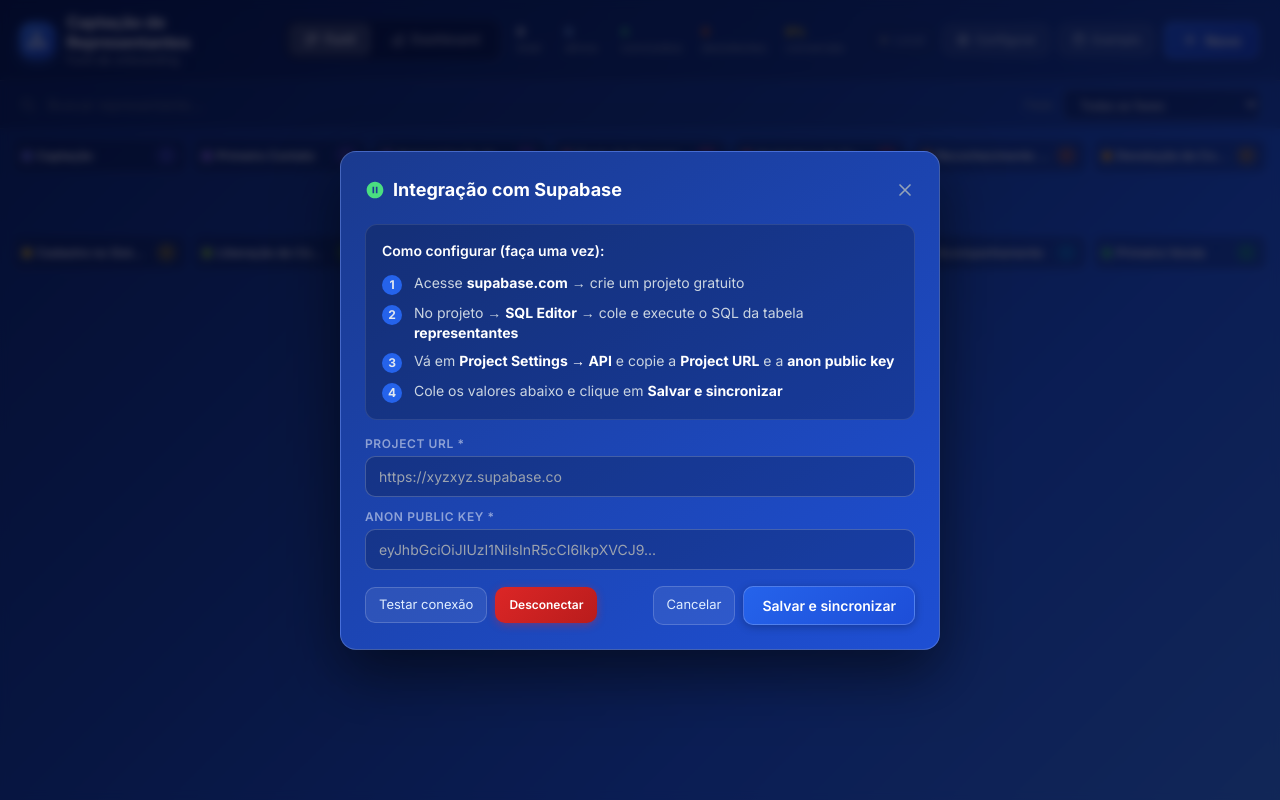
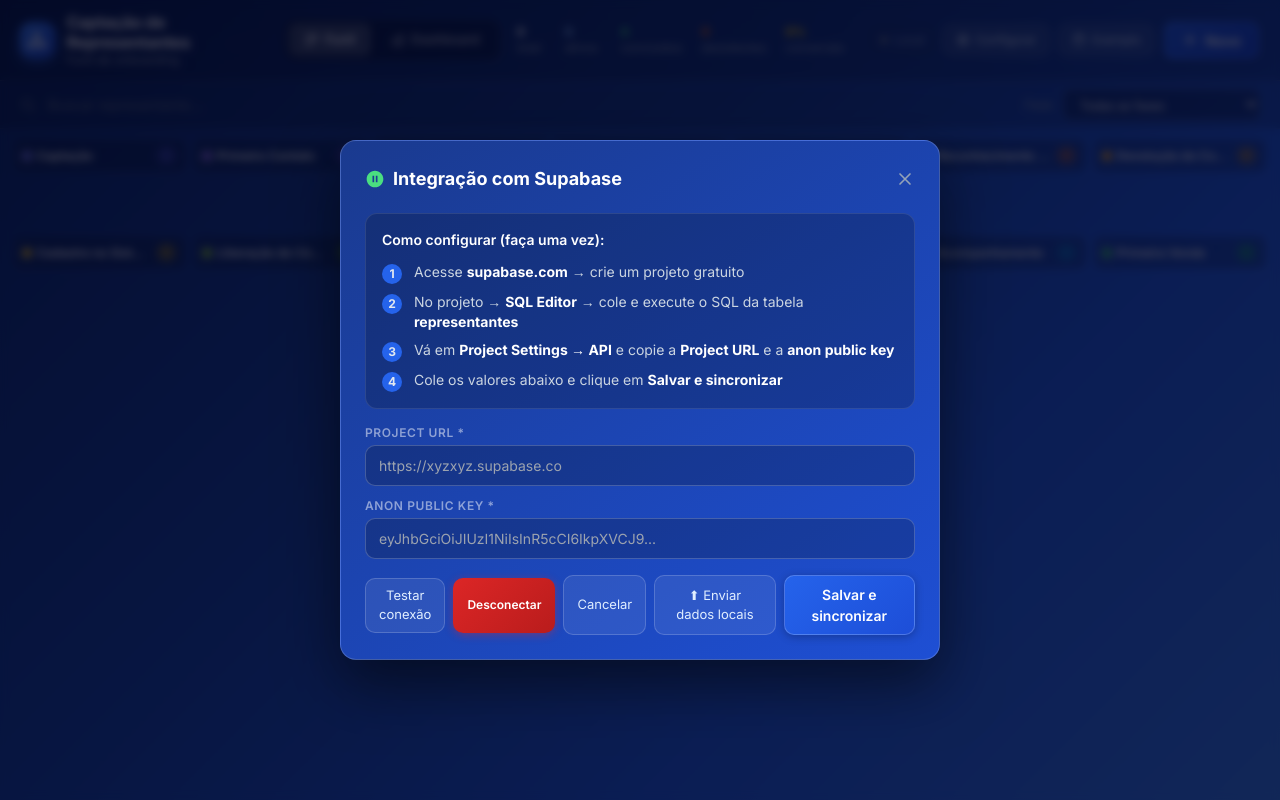
Before and after one commit to paraujocommerce-design/captacao-representantes, a plain HTML site: page index.html in a window 1280 px wide. Both pictures are taken after a click on the element "Local". Drawn offline with nearby package versions, Linux system fonts and the light colour scheme.

Commit message:
Update index.html

```diff
--- a/index.html
+++ b/index.html
@@ -310,6 +310,7 @@
       </div>
       <div class="flex gap-2">
         <button onclick="closeConfigModal()" class="btn-ghost">Cancelar</button>
+        <button onclick="enviarDadosLocais()" class="btn-ghost" title="Envia todos os dados do localStorage para o Supabase">⬆ Enviar dados locais</button>
         <button onclick="salvarConfig()" class="btn-primary">Salvar e sincronizar</button>
       </div>
     </div>
@@ -1048,6 +1049,15 @@
   }
 }
 
+async function enviarDadosLocais() {
+  if (!_supa) { alert('Configure e salve o Supabase primeiro.'); return; }
+  if (!reps.length) { alert('Nenhum dado local para enviar.'); return; }
+  if (!confirm(`Enviar ${reps.length} representante(s) para o Supabase?`)) return;
+  setSyncStatus('syncing');
+  await dbUpsertAll(reps);
+  alert(`${reps.length} representante(s) enviado(s) ao Supabase com sucesso!`);
+}
+
 async function salvarConfig() {
   const url = document.getElementById('config-supa-url').value.trim();
   const key = document.getElementById('config-supa-key').value.trim();
```
